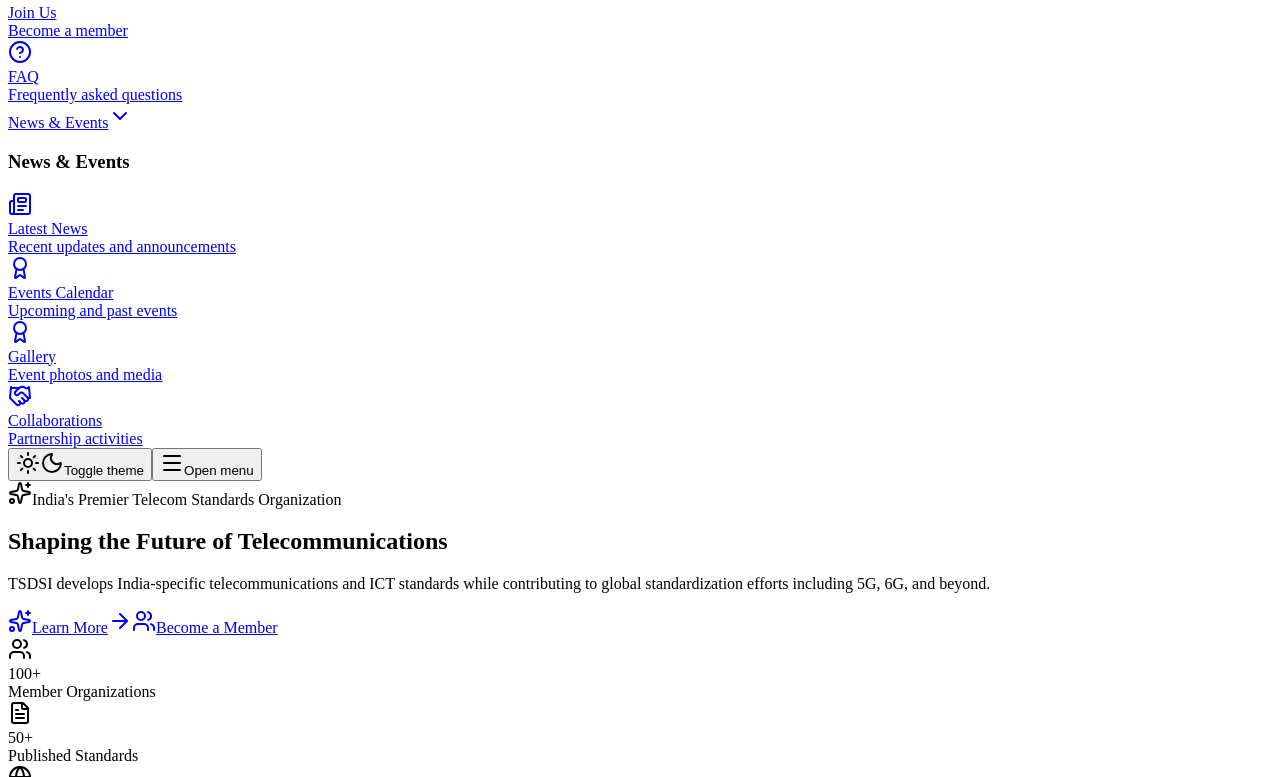
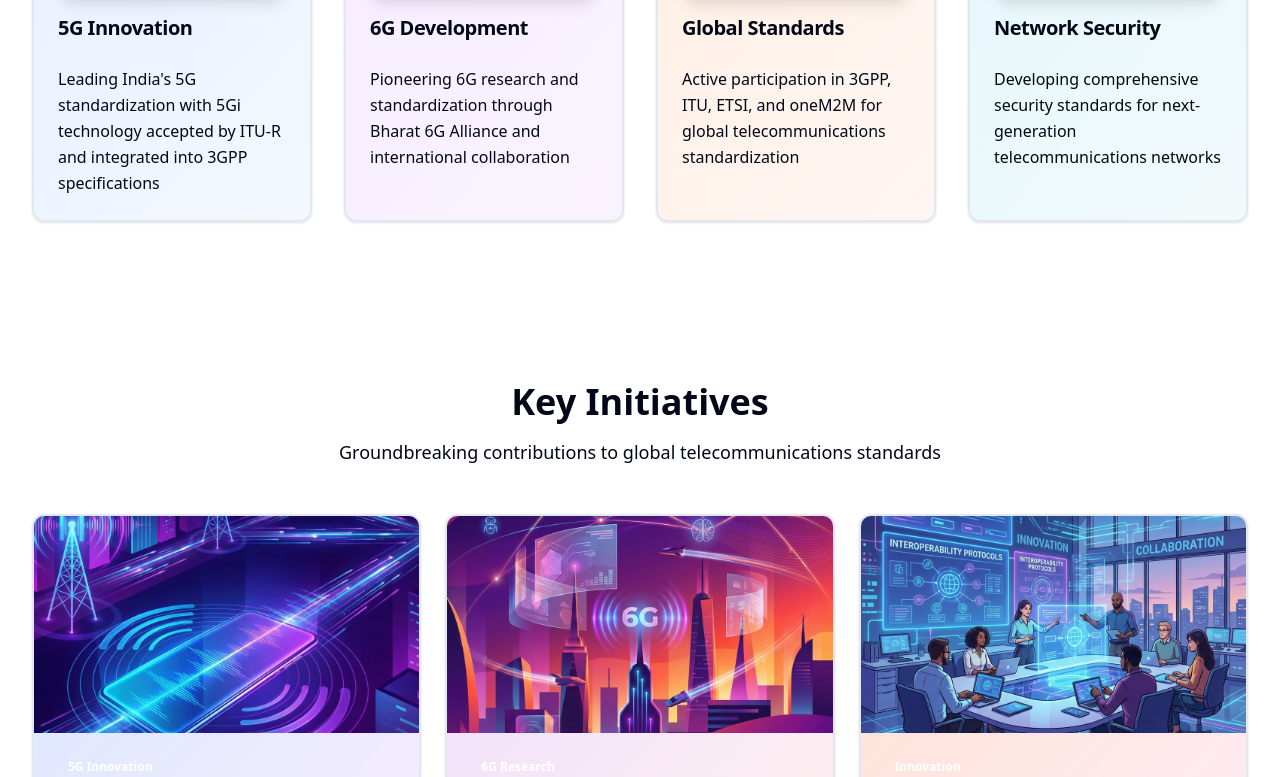
Before and after one commit to rostanai/tsdsi, a Next.js app: page / in a window 1280 px wide. Shown: the part 1383-2160 px from the top of the page. Built offline with nearby package versions, Linux system fonts and the light colour scheme.

Commit message:
Fix navigation dropdown hover - restore globals.css and add proper hover handlers

```diff
--- a/app/globals.css
+++ b/app/globals.css
@@ -1,3 +1,120 @@
+@import "tailwindcss";
+
+@layer base {
+  :root {
+    --background: 0 0% 100%;
+    --foreground: 222.2 84% 4.9%;
+    --card: 0 0% 100%;
+    --card-foreground: 222.2 84% 4.9%;
+    --popover: 0 0% 100%;
+    --popover-foreground: 222.2 84% 4.9%;
+    --primary: 217 91% 60%;
+    --primary-foreground: 0 0% 100%;
+    --secondary: 270 95% 75%;
+    --secondary-foreground: 0 0% 100%;
+    --muted: 210 40% 96.1%;
+    --muted-foreground: 215.4 16.3% 46.9%;
+    --accent: 24 95% 53%;
+    --accent-foreground: 0 0% 100%;
+    --destructive: 0 84.2% 60.2%;
+    --destructive-foreground: 210 40% 98%;
+    --border: 214.3 31.8% 91.4%;
+    --input: 214.3 31.8% 91.4%;
+    --ring: 217 91% 60%;
+    --radius: 0.5rem;
+    --chart-1: 217 91% 60%;
+    --chart-2: 270 95% 75%;
+    --chart-3: 24 95% 53%;
+    --chart-4: 142 76% 36%;
+    --chart-5: 340 82% 52%;
+  }
+
+  .dark {
+    --background: 222.2 84% 4.9%;
+    --foreground: 210 40% 98%;
+    --card: 222.2 84% 4.9%;
+    --card-foreground: 210 40% 98%;
+    --popover: 222.2 84% 4.9%;
+    --popover-foreground: 210 40% 98%;
+    --primary: 217 91% 60%;
+    --primary-foreground: 0 0% 100%;
+    --secondary: 270 95% 75%;
+    --secondary-foreground: 0 0% 100%;
+    --muted: 217.2 32.6% 17.5%;
+    --muted-foreground: 215 20.2% 65.1%;
+    --accent: 24 95% 53%;
+    --accent-foreground: 0 0% 100%;
+    --destructive: 0 62.8% 30.6%;
+    --destructive-foreground: 210 40% 98%;
+    --border: 217.2 32.6% 17.5%;
+    --input: 217.2 32.6% 17.5%;
+    --ring: 217 91% 60%;
+    --chart-1: 217 91% 60%;
+    --chart-2: 270 95% 75%;
+    --chart-3: 24 95% 53%;
+    --chart-4: 142 76% 36%;
+    --chart-5: 340 82% 52%;
+  }
+}
+
+@theme inline {
+  --font-sans: var(--font-geist-sans);
+  --font-mono: var(--font-geist-mono);
+}
+
+@layer base {
+  * {
+    border-color: hsl(var(--border));
+  }
+
+  body {
+    background-color: hsl(var(--background));
+    color: hsl(var(--foreground));
+    font-feature-settings: "rlig" 1, "calt" 1;
+  }
+}
+
+@layer utilities {
+  .text-balance {
+    text-wrap: balance;
+  }
+}
+
+/* Animations */
+@keyframes fade-in {
+  from {
+    opacity: 0;
+  }
+
+  to {
+    opacity: 1;
+  }
+}
+
+@keyframes slide-in-right {
+  from {
+    opacity: 0;
+    transform: translateX(30px);
+  }
+
+  to {
+    opacity: 1;
+    transform: translateX(0);
+  }
+}
+
+@keyframes slide-in-left {
+  from {
+    opacity: 0;
+    transform: translateX(-30px);
+  }
+
+  to {
+    opacity: 1;
+    transform: translateX(0);
+  }
+}
+
 @keyframes scale-in {
   from {
     opacity: 0;
@@ -10,6 +127,76 @@
   }
 }
 
+@keyframes gradient {
+
+  0%,
+  100% {
+    background-position: 0% 50%;
+  }
+
+  50% {
+    background-position: 100% 50%;
+  }
+}
+
+.animate-fade-in {
+  animation: fade-in 0.6s ease-out;
+}
+
+.animate-slide-in-right {
+  animation: slide-in-right 0.8s ease-out;
+}
+
+.animate-slide-in-left {
+  animation: slide-in-left 0.8s ease-out;
+}
+
 .animate-scale-in {
-  animation: scale-in 0.3s ease-out forwards;
+  animation: scale-in 0.6s ease-out;
 }
+
+.animate-gradient {
+  background-size: 200% 200%;
+  animation: gradient 3s ease infinite;
+}
+
+.delay-100 {
+  animation-delay: 100ms;
+}
+
+.delay-200 {
+  animation-delay: 200ms;
+}
+
+.delay-300 {
+  animation-delay: 300ms;
+}
+
+.delay-1000 {
+  animation-delay: 1000ms;
+}
+
+/* Gradient backgrounds */
+.gradient-primary {
+  background: linear-gradient(135deg, hsl(217 91% 60%) 0%, hsl(270 95% 75%) 100%);
+}
+
+.gradient-secondary {
+  background: linear-gradient(135deg, hsl(270 95% 75%) 0%, hsl(24 95% 53%) 100%);
+}
+
+.gradient-accent {
+  background: linear-gradient(135deg, hsl(24 95% 53%) 0%, hsl(340 82% 52%) 100%);
+}
+
+/* Glass morphism effect */
+.glass {
+  background: rgba(255, 255, 255, 0.1);
+  backdrop-filter: blur(10px);
+  border: 1px solid rgba(255, 255, 255, 0.2);
+}
+
+.dark .glass {
+  background: rgba(0, 0, 0, 0.2);
+  border: 1px solid rgba(255, 255, 255, 0.1);
+}
--- a/components/layout/header.tsx
+++ b/components/layout/header.tsx
@@ -109,12 +109,16 @@ export function Header() {
                             </Link>
 
                             {/* Mega Menu Dropdown */}
-                            <div className={cn(
-                                "absolute left-0 top-full mt-2 w-80 rounded-lg border-2 border-slate-200 bg-white shadow-2xl transition-all duration-200",
-                                activeMenu === menuName
-                                    ? "opacity-100 visible translate-y-0"
-                                    : "opacity-0 invisible -translate-y-2 pointer-events-none"
-                            )}>
+                            <div
+                                className={cn(
+                                    "absolute left-0 top-full mt-2 w-80 rounded-lg border-2 border-slate-200 bg-white shadow-2xl transition-all duration-200",
+                                    activeMenu === menuName
+                                        ? "opacity-100 visible translate-y-0"
+                                        : "opacity-0 invisible -translate-y-2 pointer-events-none"
+                                )}
+                                onMouseEnter={() => setActiveMenu(menuName)}
+                                onMouseLeave={() => setActiveMenu(null)}
+                            >
                                 {/* Category Header with Gradient */}
                                 <div className={`p-3 bg-gradient-to-r ${menuData.color} rounded-t-lg`}>
                                     <h3 className="font-bold text-white text-sm">{menuName}</h3>
```
